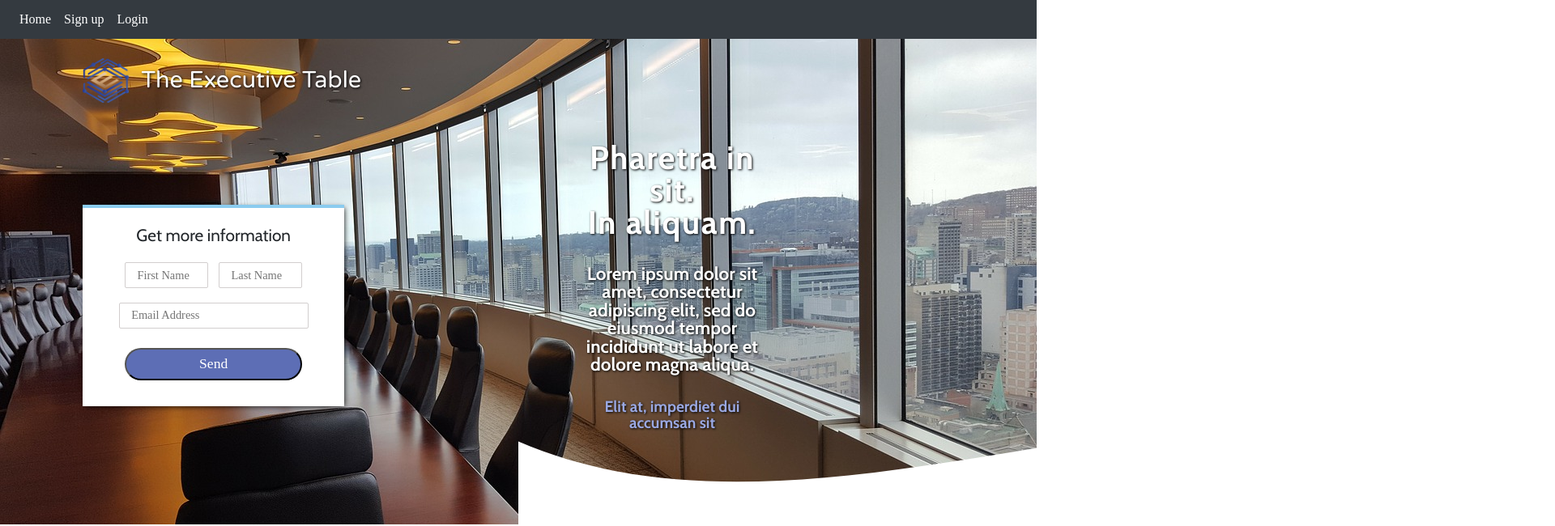
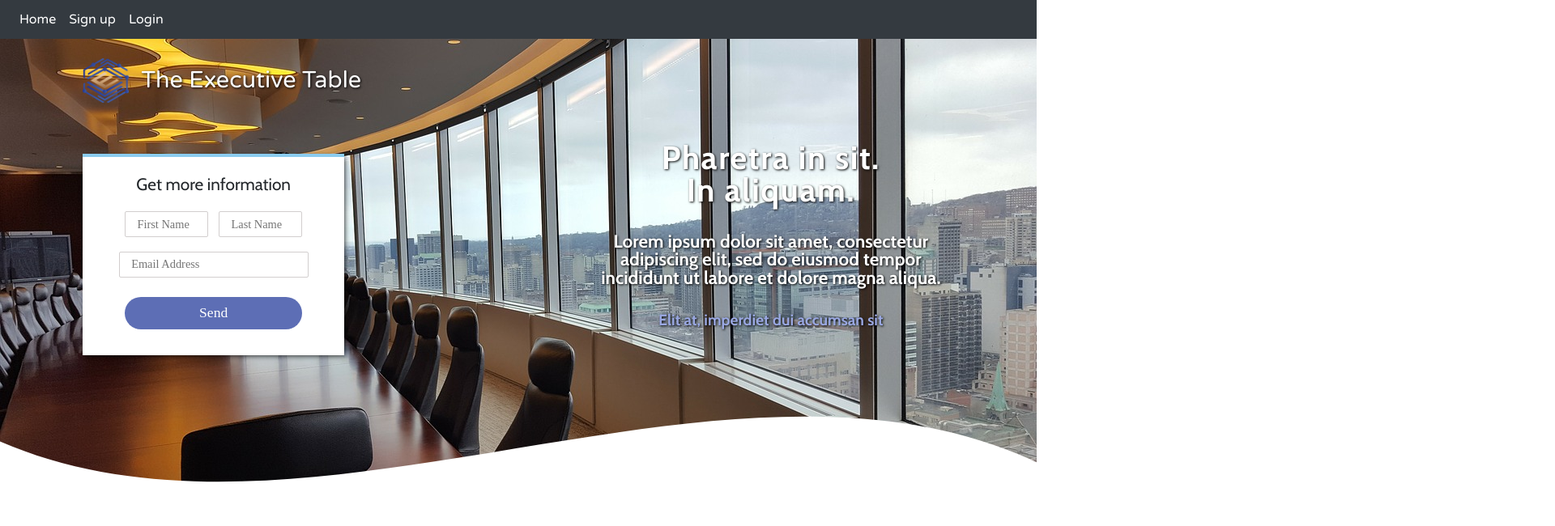
Before and after one commit to rohansuri17/ExecutiveTable, a React (Create React App) app in the folder executivetable_restserver/frontend/executivetable-frontend/: page / in a window 1280 px wide. Shown: the top 650 px of the page at 81% size, 1920 px wide, since content can reach past the window. Built offline with nearby package versions, Linux system fonts and the light colour scheme.

Commit message:
Fix styling issues on landing page

```diff
--- a/executivetable_restserver/frontend/executivetable-frontend/src/components/Navigation.js
+++ b/executivetable_restserver/frontend/executivetable-frontend/src/components/Navigation.js
@@ -3,6 +3,7 @@ import {NavLink, BrowserRouter} from 'react-router-dom';
 import {Navbar, Nav} from 'react-bootstrap';
 import Landing from './landing/landing.jsx';
 import 'bootstrap/dist/css/bootstrap.min.css';
+import '../stylesheets/components/navigation.scss';
 export class Navigation extends Component{
     render()
     {
--- a/executivetable_restserver/frontend/executivetable-frontend/src/components/Signup/Signup.js
+++ b/executivetable_restserver/frontend/executivetable-frontend/src/components/Signup/Signup.js
@@ -2,7 +2,7 @@ import React, { Component } from 'react';
 import Nav from '../Nav';
 import SignupForm from '../SignupForm';
 import LoginForm from '../LoginForm';
-import './Signup.css'
+import '../../stylesheets/components/signup.scss';
 
 class Signup extends Component {
   constructor(props) {
--- a/executivetable_restserver/frontend/executivetable-frontend/src/stylesheets/components/landing.scss
+++ b/executivetable_restserver/frontend/executivetable-frontend/src/stylesheets/components/landing.scss
@@ -28,6 +28,7 @@ div.landing-outer__container {
       display: flex;
       padding: 3vh 8vw;
       align-items: center;
+      justify-content: space-between;
 
       div.landing-header__text-container {
         color: white;
@@ -36,7 +37,6 @@ div.landing-outer__container {
         z-index: 1;
         text-shadow: 1px 1px 3px black;
         order: 1;
-        padding-left: 18vw;
         font-weight: 700;
         padding-bottom: 3rem;
 
@@ -122,6 +122,7 @@ div.landing-outer__container {
           cursor: pointer;
           font-weight: 500;
           transition: background-color 0.2s;
+          border: 0;
         }
 
         button:hover {
@@ -137,6 +138,7 @@ div.landing-outer__container {
       bottom: -13rem;
       overflow: hidden;
       transform: scaleY(-1);
+      left: 0;
     }
   }
 
--- /dev/null
+++ b/executivetable_restserver/frontend/executivetable-frontend/src/stylesheets/components/navigation.scss
@@ -0,0 +1,6 @@
+@import "../base/fonts";
+
+.navbar {
+  z-index: 1;
+  font-family: $Varela;
+}
```
Also changed, not shown: executivetable_restserver/frontend/executivetable-frontend/src/components/App.js (+0 -57 lines), executivetable_restserver/frontend/executivetable-frontend/src/stylesheets/components/signup.scss (renamed from executivetable_restserver/frontend/executivetable-frontend/src/components/Signup/Signup.css).
